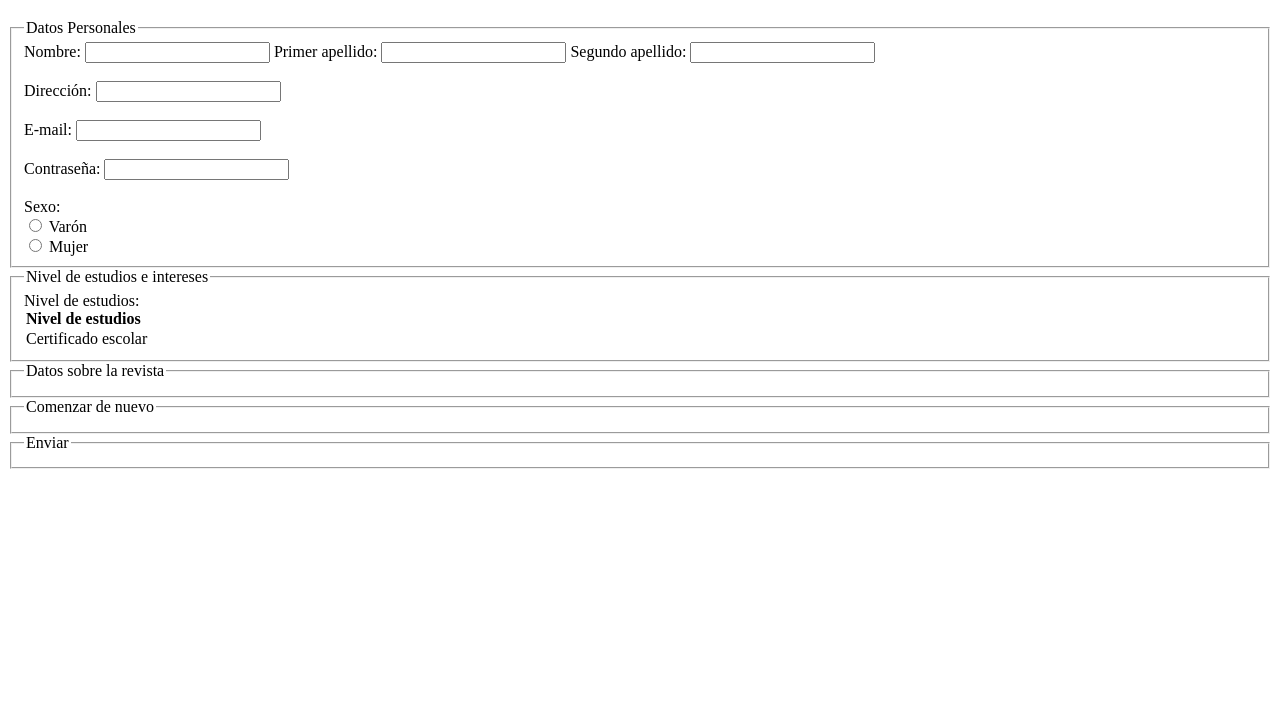
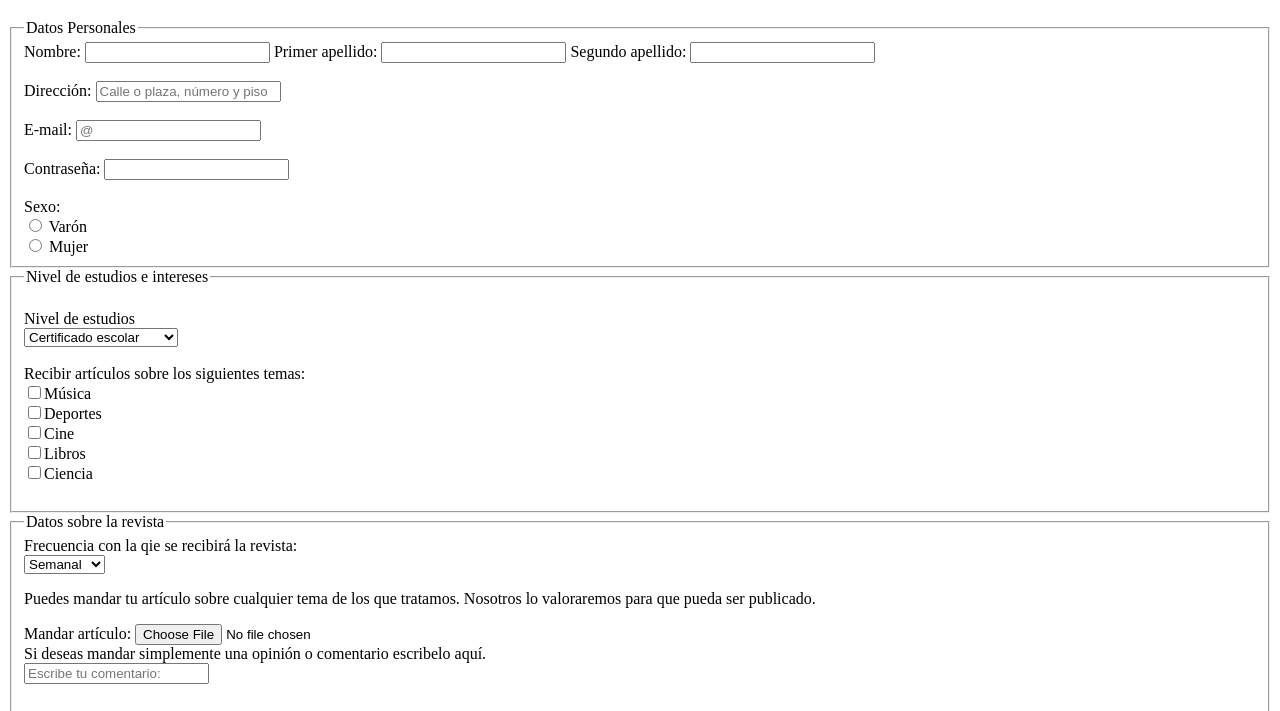
Before and after one commit to AdriRedondo/AW, a plain HTML site: page Ejercicio02_Formularios/index.html in a window 1280 px wide. Shown: the part 61-772 px from the top of the page. Drawn offline with Linux system fonts and the light colour scheme.

Commit message:
html terminado

```diff
--- a/Ejercicio02_Formularios/index.html
+++ b/Ejercicio02_Formularios/index.html
@@ -1,10 +1,12 @@
 <!DOCTYPE html>
 <html lang="es">
+
 <head>
     <meta charset="UTF-8">
     <link rel="stylesheet" href="estiloForm.css">
     <title>Formulario</title>
 </head>
+
 <body>
     <h1>Suscripción a la revista</h1>
     <fieldset>
@@ -16,9 +18,9 @@
         <label for="apellido2">Segundo apellido:</label>
         <input type="text" id="apellido2"><br><br>
         <label for="direccion">Dirección:</label>
-            <input type="text" id="direccion"><br><br>
+        <input type="text" id="direccion" placeholder="Calle o plaza, número y piso"><br><br>
         <label for="mail">E-mail:</label>
-            <input type="email" id="mail"><br><br>
+        <input type="email" id="mail" placeholder="@"><br><br>
         <label for="contraseña">Contraseña:</label>
         <input type="password" id="contraseña"><br><br>
         <label>Sexo:</label><br>
@@ -29,22 +31,55 @@
 
     </fieldset>
     <fieldset>
-            <legend>Nivel de estudios e intereses</legend>
-            <label for="nivel">Nivel de estudios:</label>
-            <optgroup label="Nivel de estudios">
+        <legend>Nivel de estudios e intereses</legend><br>
+        <label for="nivel">Nivel de estudios</label><br>
+        <select id="nivel" name="nivel">
             <option value="1">Certificado escolar</option>
+            <option value="2">Educación primaria</option>
+            <option value="3">Educación secundaria</option>
+            <option value="4">Bachillerato</option>
+            <option value="5">Formación profesional</option>
+            <option value="6">Grado universitario</option>
+            <option value="7">Posgrado</option>
+        </select>
+        <br><br>
+        <label>Recibir artículos sobre los siguientes temas:</label><br>
+        <input type="checkbox" name="musica">Música<br>
+        <input type="checkbox" name="deportes">Deportes<br>
+        <input type="checkbox" name="cine">Cine<br>
+        <input type="checkbox" name="libros">Libros<br>
+        <input type="checkbox" name="ciencia">Ciencia<br><br>
 
-            </optgroup>
     </fieldset>
     <fieldset>
         <legend>Datos sobre la revista</legend>
+        <label for="">Frecuencia con la qie se recibirá la revista:</label><br>
+        <select id="frecuencia" name="frecuencia">
+            <option value="1">Semanal</option>
+            <option value="2">Mensual</option>
+            <option value="3">Trimestral</option>
+            <option value="4">Anual</option>
+        </select><br>
+        <p>Puedes mandar tu artículo sobre cualquier tema de los que tratamos. Nosotros lo valoraremos para que pueda
+            ser publicado.
+        </p>
+        <label for="artículo">Mandar artículo:</label>
+        <input type="file" id="artículo"><br>
+        <label for="comentario">Si deseas mandar simplemente una opinión o comentario escribelo aquí.</label><br>
+        <input type="text" id="comentario" placeholder="Escribe tu comentario:"><br><br>
     </fieldset>
     <fieldset>
         <legend>Comenzar de nuevo</legend>
+        <label>Borrar todos los datos del formulario y volver a empezar:</Label>
+        <input type="reset" value="Borrar todo"><br><br>
     </fieldset>
     <fieldset>
         <legend>Enviar</legend>
+        <label for="enviar">Enviar formulario por correo electrónico: Al pulsar el botón se abrirá la página de envío de
+            correo: en esa página pulsa en enviar:</label><br><br>
+        <input type="submit" value="enviar por correo"><br><br>
     </fieldset>
 
 </body>
+
 </html>
```
Lines whose indentation alone changed are shown as unchanged.
